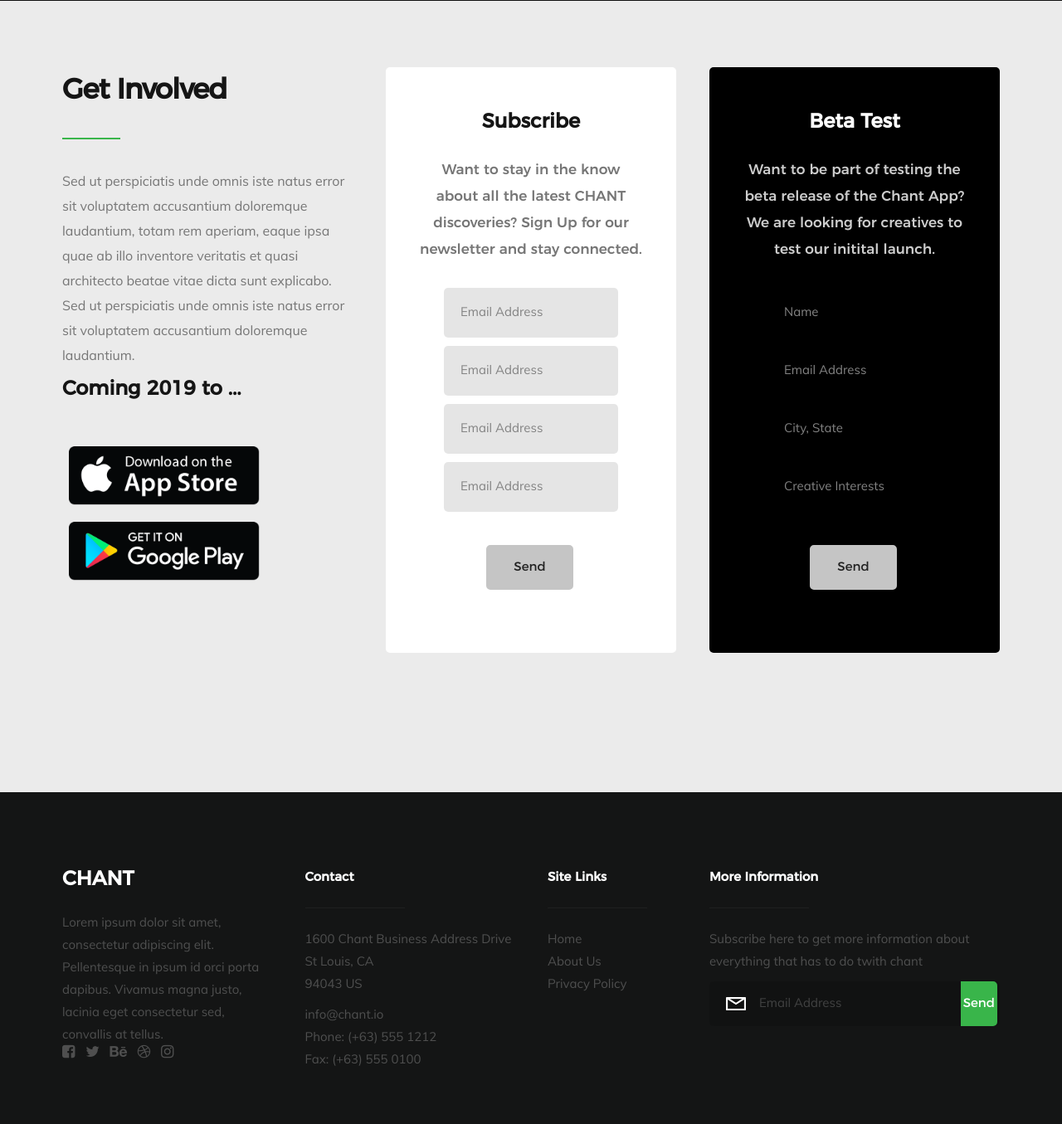
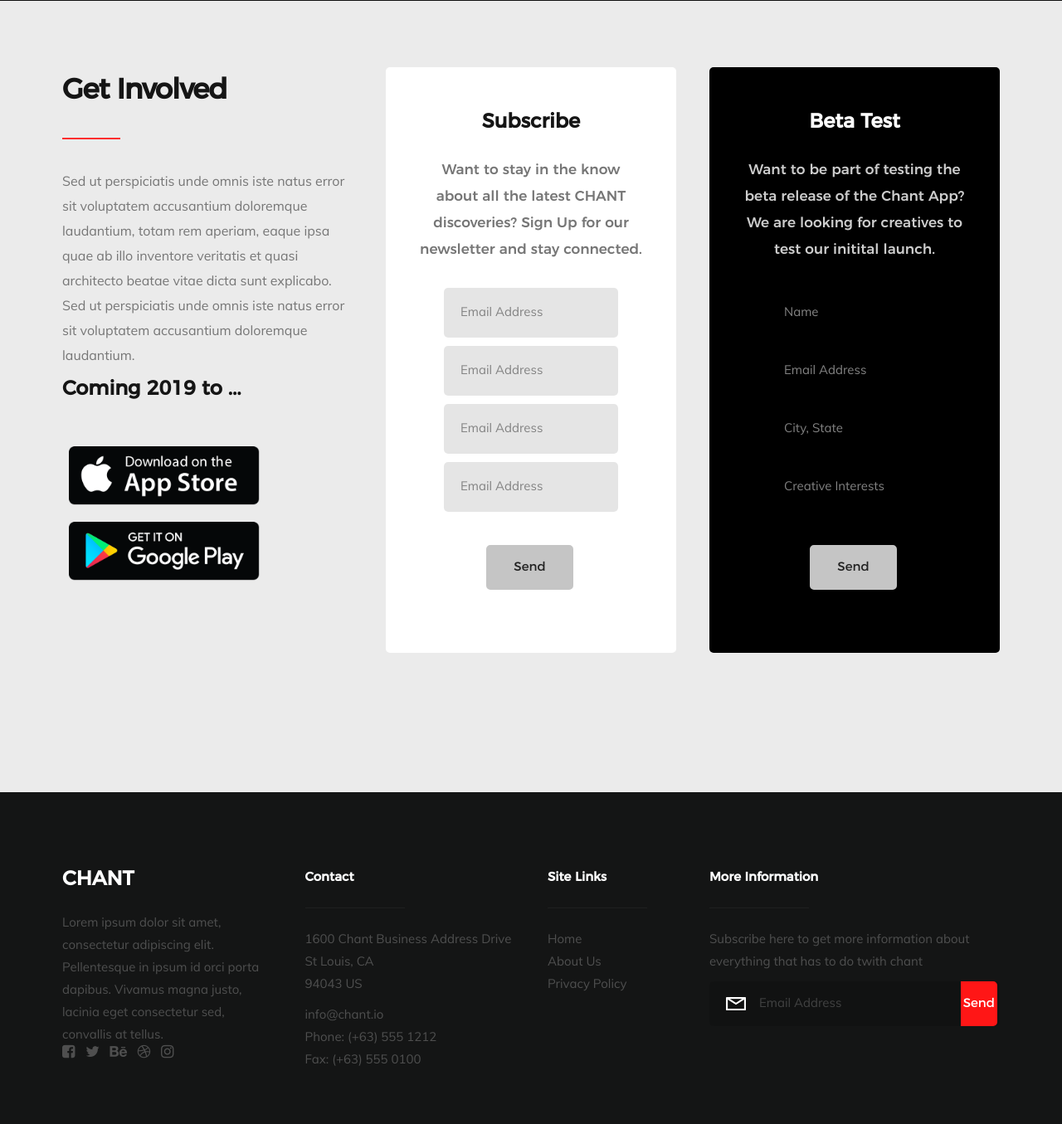
Before and after one commit to sflocascio/chantlanding, a Django app: page / in a window 1280 px wide. Shown: the part 2829-4184 px from the top of the page at 83% size. Run offline with Django 3.2, Linux system fonts and the light colour scheme; some web fonts are replaced.

Commit message:
small updates for deploy

```diff
--- a/core/static/css/main.css
+++ b/core/static/css/main.css
@@ -557,7 +557,7 @@ td:last-child {
   right: 100%;
   height: 100%;
   width: 100%;
-  background: #39b54a;
+  background: #ff0101;
 }
 
 .pace.pace-inactive {
@@ -1122,7 +1122,7 @@ h1.intro-header::before {
   content: "";
   height: 2px;
   width: 70px;
-  background-color: #39b54a;
+  background-color: #ff2e2e;
   position: absolute;
   left: 0;
   bottom: 0;
@@ -2531,7 +2531,7 @@ html[data-useragent*='MSIE 10.0'] .home-scrolldown,
 }
 
 #download h1::before {
-  background-color: #2a9038;
+  background-color: #ff1414;
   left: 50%;
   -webkit-transform: translateX(-50%);
   -ms-transform: translateX(-50%);
@@ -2716,8 +2716,8 @@ footer ul a:visited {
   top: 0;
   right: 0;
   color: #ffffff;
-  background: #39b54a;
-  border-color: #39b54a;
+  background: #ff1616;
+  border-color: #ff1616;
   border-radius: 0 .5rem .5rem 0;
   padding: 0 0px;
 }
--- a/core/templates/index.html
+++ b/core/templates/index.html
@@ -413,7 +413,7 @@ expanding opportunities and inspiring collaboration. Click below to receive </p>
 
                 <p data-aos="fade-up">Sed ut perspiciatis unde omnis iste natus error sit voluptatem accusantium doloremque laudantium, totam rem aperiam, eaque ipsa quae ab illo inventore veritatis et quasi architecto beatae vitae dicta sunt explicabo. Sed ut perspiciatis unde omnis iste natus error sit voluptatem accusantium doloremque laudantium.
                 </p>
-                <h2> Coming 2019 to ... </h2>
+                <h2 data-aos="fade-up"> Coming 2019 to ... </h2>
 
                 <section id="download">
                 <ul class="download-badges">
```
